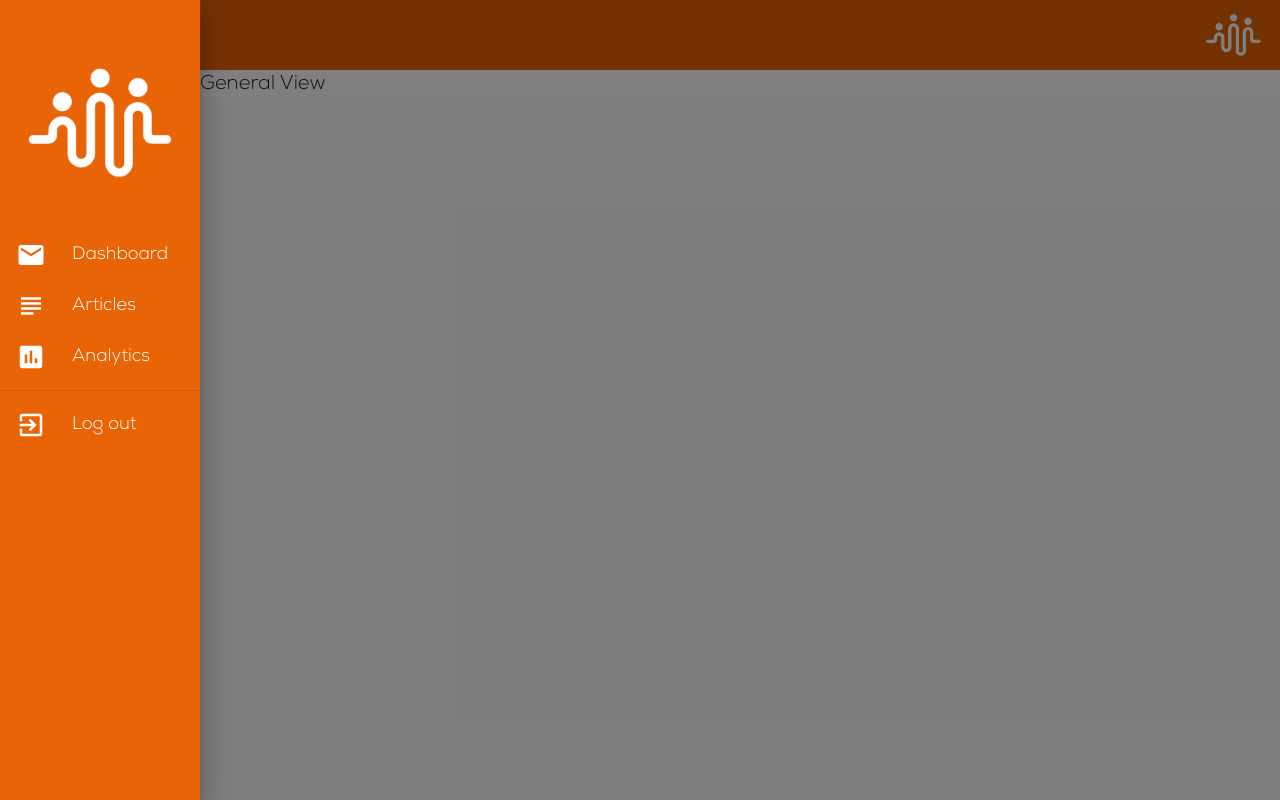
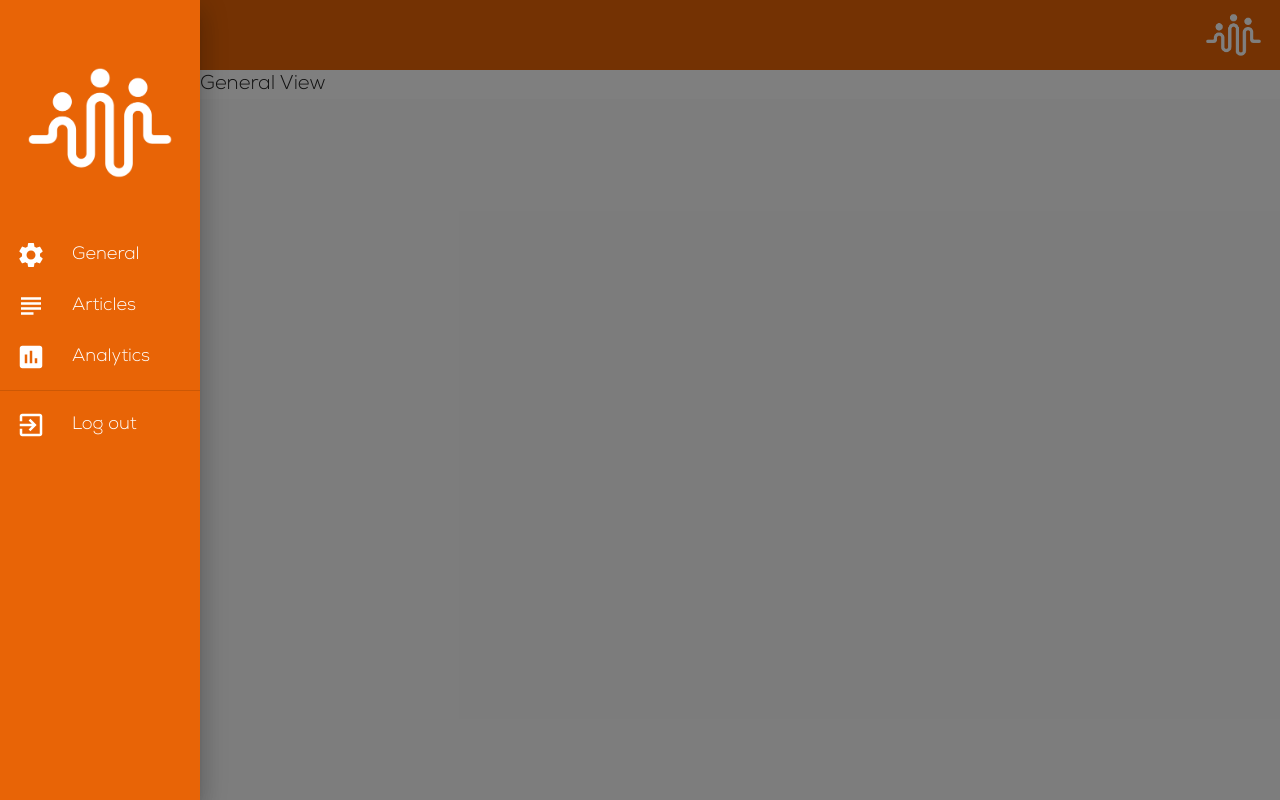
Before and after one commit to lukeperrin10/kcsc_admin, a React (Create React App) app: page / in a window 1280 px wide. Both pictures are taken after a click on the button 33 px from the left and 35 px from the top of the page. Built offline with nearby package versions, Linux system fonts and the light colour scheme; no server answers; what j-tockauth would draw is missing.

Commit message:
setups general sidebar tab

```diff
--- a/src/components/PhoneSidebar.jsx
+++ b/src/components/PhoneSidebar.jsx
@@ -3,7 +3,7 @@ import Drawer from '@material-ui/core/Drawer'
 import List from '@material-ui/core/List'
 import Divider from '@material-ui/core/Divider'
 import IconButton from '@material-ui/core/IconButton'
-import MailIcon from '@material-ui/icons/Mail'
+import SettingsIcon from '@material-ui/icons/Settings';
 import SidebarIcon from './SidebarIcon'
 import MenuIcon from '@material-ui/icons/Menu'
 import logoWhite from '../assets/LogoCHWLSymbolWhite.png'
@@ -43,8 +43,8 @@ const PhoneSidebar = () => {
         onClose={() => setOpen(false)}>
         <img src={logoWhite} alt='logo' />
         <List>
-          <SidebarIcon text='Dashboard' to='/'>
-            <MailIcon />
+          <SidebarIcon text='General' to='/'>
+            <SettingsIcon />
           </SidebarIcon>
           <SidebarIcon
             dataCy='articles-dashboard'
--- a/src/components/Sidebar.jsx
+++ b/src/components/Sidebar.jsx
@@ -3,7 +3,7 @@ import Drawer from '@material-ui/core/Drawer'
 import List from '@material-ui/core/List'
 import { useSelector } from 'react-redux'
 import Divider from '@material-ui/core/Divider'
-import MailIcon from '@material-ui/icons/Mail'
+import SettingsIcon from '@material-ui/icons/Settings';
 import AssessmentIcon from '@material-ui/icons/Assessment'
 import ExitToAppIcon from '@material-ui/icons/ExitToApp'
 import Authentication from '../modules/Authentication'
@@ -20,8 +20,8 @@ const Sidebar = () => {
       <p>Welcome back</p>
       <p data-cy='broker-name'>{name}</p>
       <List>
-        <SidebarIcon text='Dashboard' to='/'>
-          <MailIcon />
+        <SidebarIcon text='General' to='/'>
+          <SettingsIcon />
         </SidebarIcon>
         <SidebarIcon dataCy='articles-dashboard' text='Articles' to='/articles'>
           <ArticleIcon />
```
